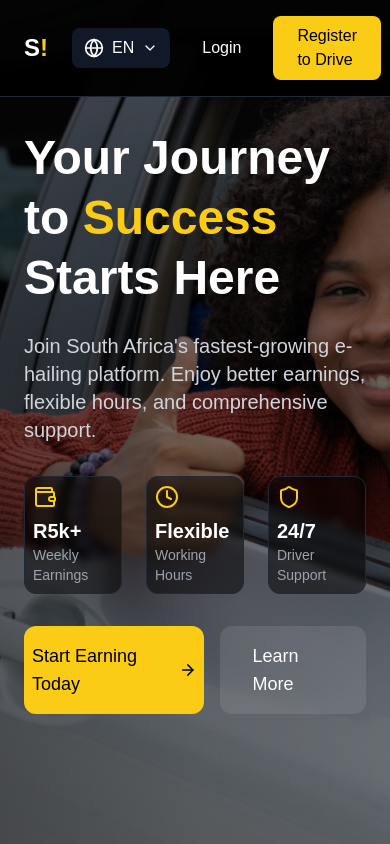
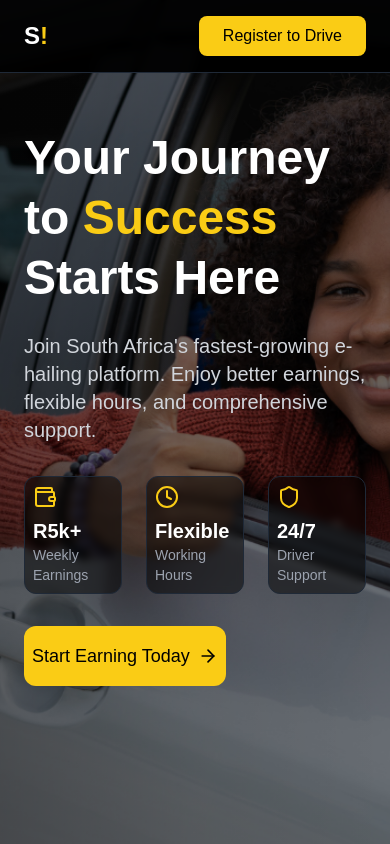
Before and after one commit to basatmaqsood/swift2, a Next.js app: page /joinus in a window 390 px wide. Shown: the top 844 px of the page. Built offline with nearby package versions, Linux system fonts and the light colour scheme.

Commit message:
Responsiveness fixed

```diff
--- a/src/app/joinus/components/ApplicationSection.tsx
+++ b/src/app/joinus/components/ApplicationSection.tsx
@@ -504,7 +504,7 @@ const ApplicationSection = () => {
         </div>
 
         {/* Progress Steps */}
-        <div className="mb-12">
+        <div className="mb-12 hidden md:block">
           <div className="flex justify-between max-w-4xl mx-auto">
             {steps.map((step, index) => (
               <div
--- a/src/app/joinus/components/DriverHero.tsx
+++ b/src/app/joinus/components/DriverHero.tsx
@@ -20,7 +20,7 @@ const DriverHero = () => {
               S<span className="text-yellow-400">!</span>
             </Link>
 
-            <div className="relative">
+            <div className="relative hidden md:block">
               <button
                 onClick={() => setIsLangMenuOpen(!isLangMenuOpen)}
                 className="flex items-center space-x-2 bg-gray-900 text-white px-3 py-2 rounded-lg hover:bg-gray-800"
@@ -46,9 +46,7 @@ const DriverHero = () => {
             <Link href='/support' className="hidden md:block text-white hover:bg-gray-800 px-4 py-2 rounded-lg">
               Support
             </Link>
-            <Link href='#' className="text-white hover:bg-gray-800 px-4 py-2 rounded-lg transition-colors">
-              Login
-            </Link>
+
             <Link href='/joinus' className="bg-yellow-400 text-black px-6 py-2 rounded-lg font-medium hover:bg-yellow-300">
               Register to Drive
             </Link>
@@ -107,7 +105,7 @@ const DriverHero = () => {
                   <span>Start Earning Today</span>
                   <ArrowRight className="w-5 h-5 ml-2" />
                 </Link>
-                <Link href="#" className="bg-white/10 backdrop-blur-sm text-white px-8 py-4 rounded-xl font-medium text-lg hover:bg-white/20 transition-colors">
+                <Link href="#" className="hidden md:block bg-white/10 backdrop-blur-sm text-white px-8 py-4 rounded-xl font-medium text-lg hover:bg-white/20 transition-colors">
                   Learn More
                 </Link>
               </div>
```
